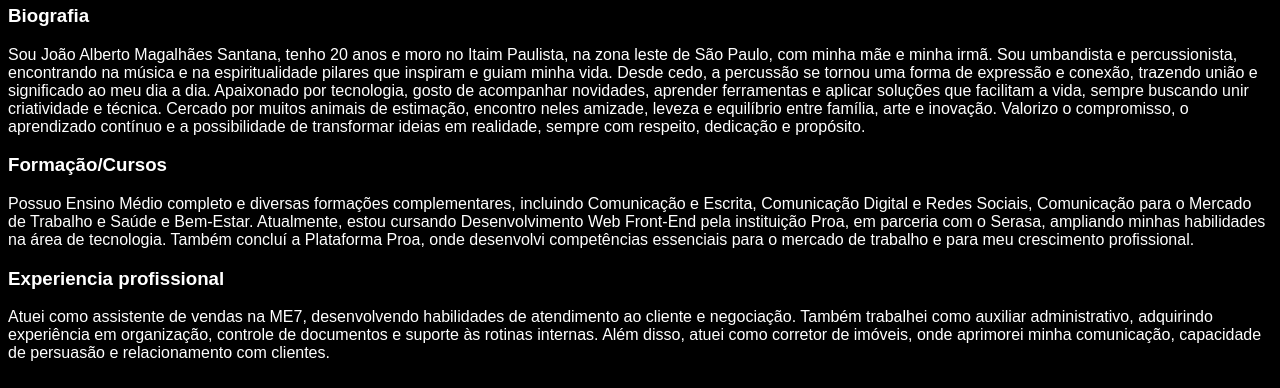
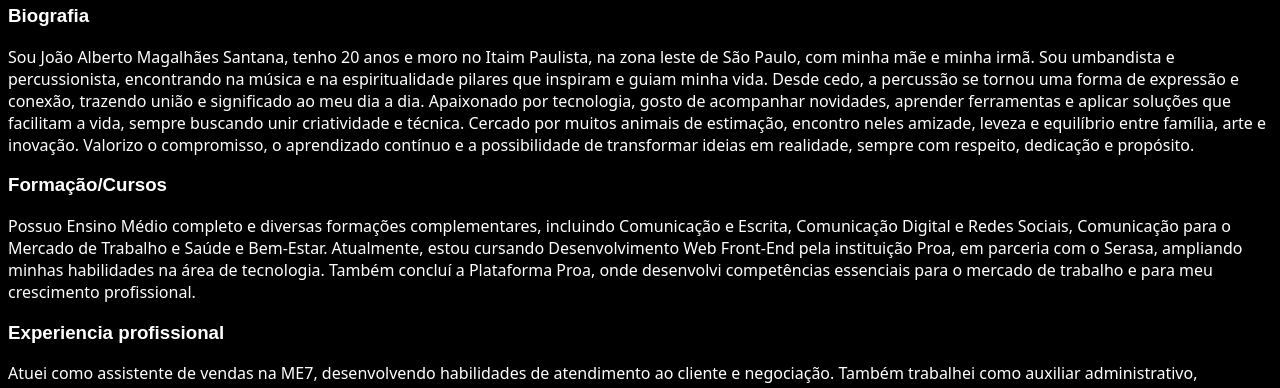
Before and after one commit to joaoM-end/MINI-SITE, a plain HTML site: page index.html in a window 1280 px wide. Shown: the part 369-757 px from the top of the page. Drawn offline with Linux system fonts and the light colour scheme.

Commit message:
Meu primeiro Site

```diff
--- a/index.css
+++ b/index.css
@@ -82,3 +82,6 @@ nav a:hover {
     width: auto;
     height: auto;
 }
+section p{
+    font-family: system-ui, -apple-system, BlinkMacSystemFont, 'Segoe UI', Roboto, Oxygen, Ubuntu, Cantarell, 'Open Sans', 'Helvetica Neue', sans-serif;
+}
```
